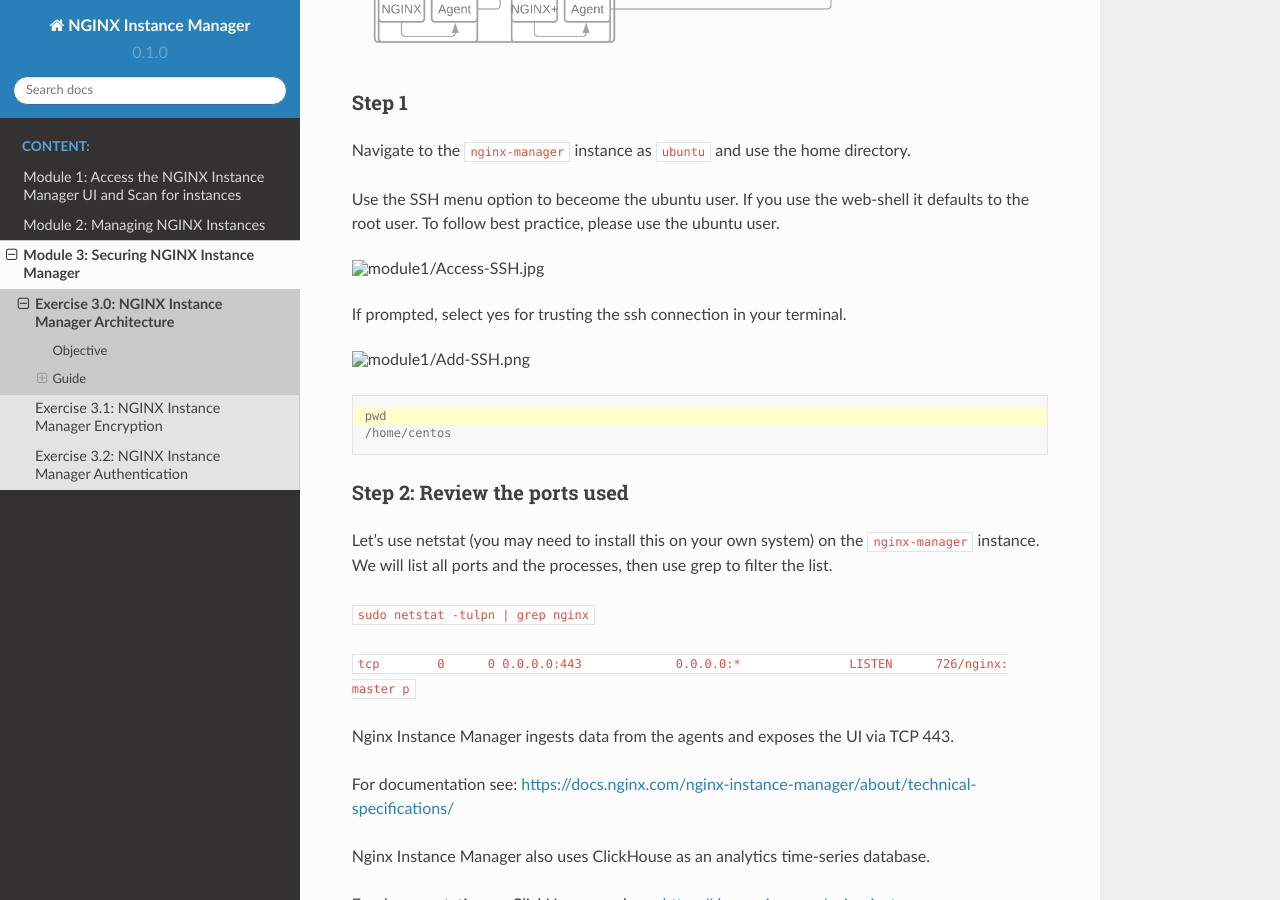
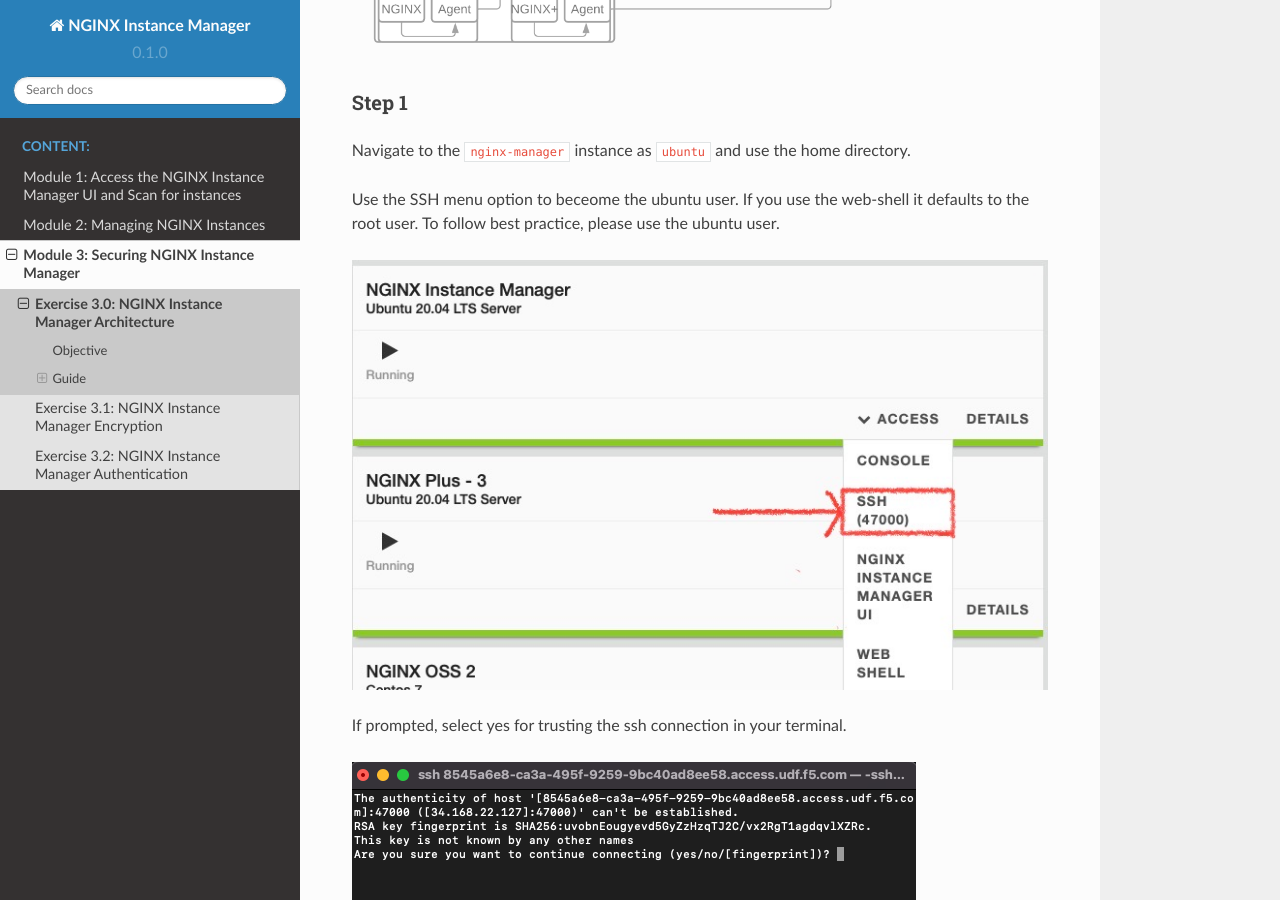
Before and after one commit to GBond/nginx-instance-manager-lab, a Sphinx documentation site: the page built from docs/source/module3/3.0-architecture.rst, in a window 1280 px wide and 900 px high, scrolled down 1212 px. Built offline with Sphinx 7.4.7 and the Read the Docs theme 2.0.0, drawn with Linux system fonts in a browser that asks for light colours; pages that are not in the unit, such as notebooks, are missing from menus.

Commit message:
Update 3.0-architecture.rst

```diff
--- a/docs/source/module3/3.0-architecture.rst
+++ b/docs/source/module3/3.0-architecture.rst
@@ -28,11 +28,11 @@
 Use the SSH menu option to beceome the ubuntu user.  If you use the web-shell it
 defaults to the root user.  To follow best practice, please use the ubuntu user.
 
-.. image:: ../module1/Access-SSH.jpg
+.. image:: ./Access-SSH.jpg
 
 If prompted, select yes for trusting the ssh connection in your terminal.
 
-.. image:: ../module1/Add-SSH.png
+.. image:: ./Add-SSH.png
 
 .. code-block:: shell-session
    :emphasize-lines: 1
```
